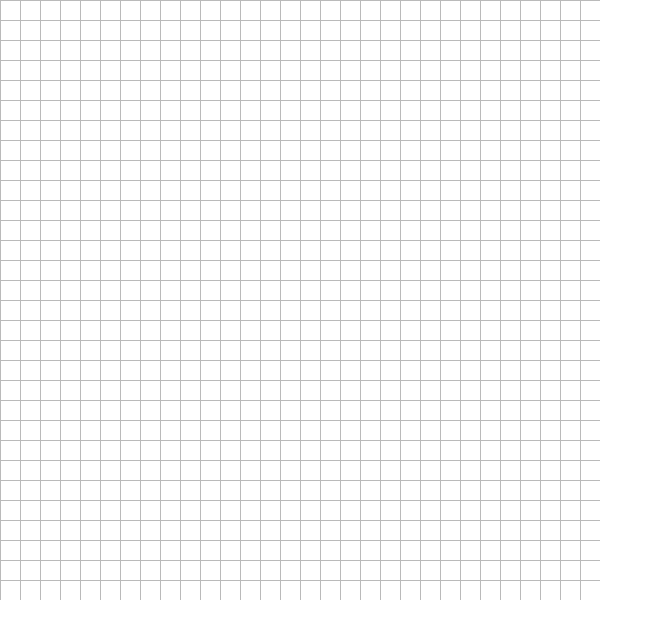
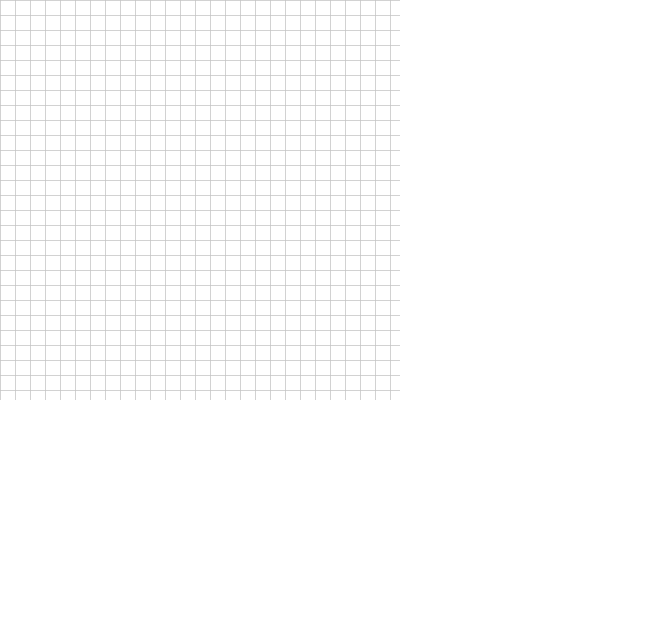
Before and after one commit to gabrielchiquini/open-circuit, a React (Create React App) app: page / in a window 1280 px wide. Shown: the top 638 px of the page, without its empty margins (0-663 px from the left). Built offline with nearby package versions, Linux system fonts and the light colour scheme.

Commit message:
Changed but should not be used anymore
Scrolling by HTML limits

```diff
--- a/src/components/Simulator/CircuitCanvas.tsx
+++ b/src/components/Simulator/CircuitCanvas.tsx
@@ -1,16 +1,16 @@
-import React, { Component } from "react";
-import Konva, { KonvaEventObject } from "konva";
-import { getImage } from "../../util/imageUtil";
-import { SomePart } from "./SimulatorContainer";
-import Circuit from "./Circuit/Circuit";
+import React, { Component } from 'react';
+import Konva, { KonvaEventObject } from 'konva';
+import { getImage } from '../../util/imageUtil';
+import { SomePart } from './SimulatorContainer';
+import Circuit from './Circuit/Circuit';
 import {
   CIRCUIT_MESH,
   calcGroupDimension,
   correctPosition,
   calculateCenter,
   CIRCUIT_COLOR,
-} from "./Circuit/util";
-import PartName from "./Parts/util/PartName";
+} from './Circuit/util';
+import PartName from './Parts/util/PartName';
 
 interface IProps {
   circuit: Circuit;
@@ -20,6 +20,7 @@ interface IProps {
 export default class CircuitCanvas extends Component<IProps> {
   circuitLayer: Konva.Layer = null;
   circuit: Circuit;
+  container: HTMLDivElement;
   private canvas: Konva.Stage = null;
   private selectedPole: Konva.Circle;
 
@@ -29,7 +30,18 @@ export default class CircuitCanvas extends Component<IProps> {
   }
 
   render() {
-    return <div className="circuit-area" id="circuit-area" />;
+    return (
+      <div
+        className="circuit-area"
+        id="circuit-area"
+        ref={div => (this.container = div)}
+        style={{
+          width: '400px',
+          height: '400px',
+          overflow: 'scroll',
+        }}
+      />
+    );
   }
   componentDidMount() {
     this.setupKonva();
@@ -37,9 +49,9 @@ export default class CircuitCanvas extends Component<IProps> {
 
   async setupKonva(): Promise<void> {
     this.canvas = new Konva.Stage({
-      container: "circuit-area",
-      width: 600,
-      height: 600,
+      container: 'circuit-area',
+      width: 1000,
+      height: 1000,
     });
     const baseLayer = new Konva.Layer();
     this.setupCircuitLayer();
@@ -65,7 +77,7 @@ export default class CircuitCanvas extends Component<IProps> {
   addEvents(node: Konva.Group): any {
     node.getChildren().each(childNode => {
       if (childNode.name() === PartName.Pole) {
-        childNode.on("click touchend", ev => {
+        childNode.on('click touchend', ev => {
           this.handlePoleClick(ev);
         });
       }
@@ -79,12 +91,7 @@ export default class CircuitCanvas extends Component<IProps> {
       const position1 = this.selectedPole.getAbsolutePosition();
       const position2 = target.getAbsolutePosition();
       const line = new Konva.Line({
-        points: [
-          position1.x,
-          position1.y,
-          position2.x,
-          position2.y,
-        ],
+        points: [position1.x, position1.y, position2.x, position2.y],
         stroke: CIRCUIT_COLOR,
         strokeWidth: 1,
         tension: 1,
@@ -95,7 +102,7 @@ export default class CircuitCanvas extends Component<IProps> {
       this.selectedPole = null;
     } else {
       this.selectedPole = target;
-      target.fill("red");
+      target.fill('red');
       target.draw();
     }
   }
@@ -118,19 +125,23 @@ export default class CircuitCanvas extends Component<IProps> {
     let posX = 0;
     let posY = 0;
     if (this.isMouseEvent(ev.evt)) {
-      posY = ev.evt.layerY;
-      posX = ev.evt.layerX;
+      posY = ev.evt.pageY;
+      posX = ev.evt.pageX;
     } else {
       const touch = (ev.evt as TouchEvent).changedTouches[0];
-      posY = touch.clientY - this.canvas.container().offsetTop;
-      posX = touch.clientX - this.canvas.container().offsetLeft;
+      posY = touch.pageY;
+      posX = touch.pageX;
     }
+    posY += this.container.scrollTop - this.canvas.container().offsetTop;
+    posX -= this.canvas.container().offsetLeft;
     return { posX, posY };
   }
 
   private isMouseEvent(event: Event): event is MouseEvent {
     const anyEvent = event as any;
-    return typeof anyEvent.layerX === 'number' && typeof anyEvent.layerY === 'number';
+    return (
+      typeof anyEvent.layerX === 'number' && typeof anyEvent.layerY === 'number'
+    );
   }
 
   private addNode(node: Konva.Node) {
@@ -144,10 +155,11 @@ export default class CircuitCanvas extends Component<IProps> {
       width: baseLayer.width(),
       height: baseLayer.height(),
       fillPatternImage: meshImage,
-      fillPatternRepeat: "repeat",
+      fillPatternRepeat: 'repeat',
+      preventDefault: false,
     });
     baseLayer.add(background);
-    baseLayer.on("click touchend", ev => this.addSelectedElement(ev));
+    baseLayer.on('click touchend', ev => this.addSelectedElement(ev));
   }
 
   private get width(): number {
```
Also changed, not shown: public/assets/circuit/mesh.svg.
